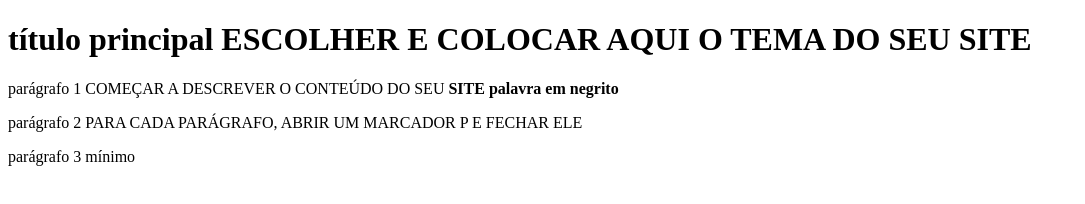
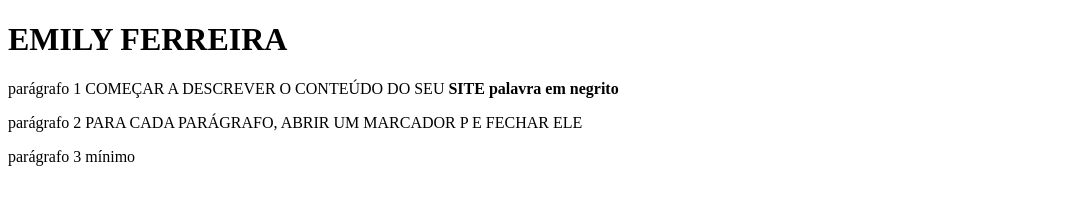
Before and after one commit to emizinhalinda/PROVA-EMILY, a plain HTML site: page index.html in a window 1280 px wide. Shown: the whole page, without its empty margins (0-1085 px from the left). Drawn offline with Linux system fonts and the light colour scheme.

Commit message:
Update index.html

```diff
--- a/index.html
+++ b/index.html
@@ -7,7 +7,7 @@
     <title>Document</title>
 </head>
 <body>
-    <h1>título principal ESCOLHER E COLOCAR AQUI O TEMA DO SEU SITE</h1>
+    <h1>EMILY FERREIRA</h1>
     <p>parágrafo 1 COMEÇAR A DESCREVER O CONTEÚDO DO SEU <strong>SITE palavra em negrito</strong></p>
     <p>parágrafo 2 PARA CADA PARÁGRAFO, ABRIR UM MARCADOR P E FECHAR ELE</p>
     <p>parágrafo 3 mínimo</p>
```
